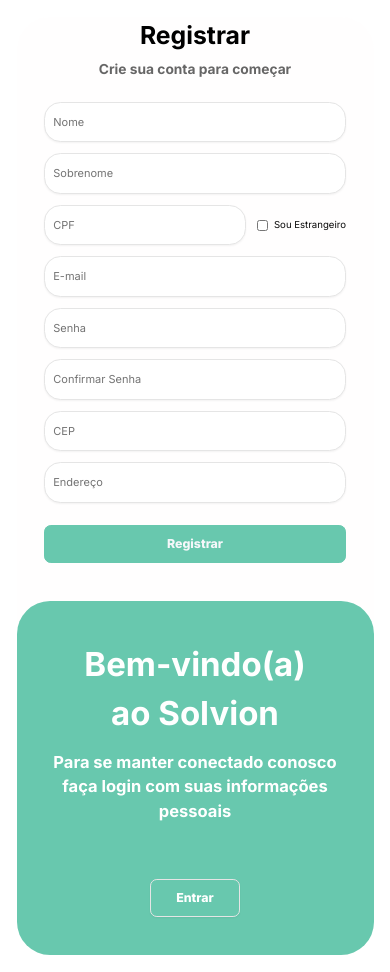
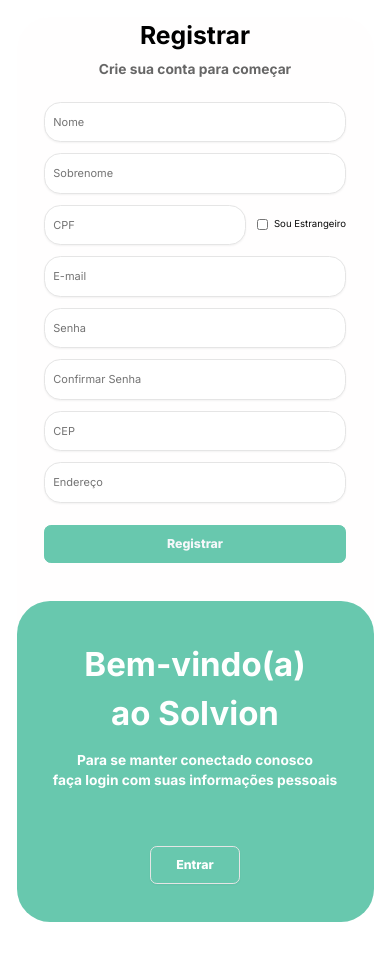
Before and after one commit to groupmonnik/Solvion-FrontEnd, a React (Vite) app: page /sign-up in a window 390 px wide. After the commit the page ends 939 px from the top, so only its background shows below. Built offline with nearby package versions, Linux system fonts and the light colour scheme; some icons are missing.

Commit message:
refactor(sign_up): Ajusta a estilizacão da tela de registro

```diff
--- a/src/pages/public/SignUp/index.tsx
+++ b/src/pages/public/SignUp/index.tsx
@@ -19,11 +19,11 @@
         data-role='signup-content-wrapper'
         className='relative flex w-full max-w-[79.625rem] flex-col-reverse items-stretch rounded-[3rem] bg-[#FFFEFE9C] lg:min-h-[36.9rem] lg:flex-row xl:min-h-[43.125rem]'
       >
-        <section className='z-[2] flex w-full flex-col items-center justify-center rounded-[3rem] bg-[#68C8AE] px-10 py-14 lg:w-1/2 lg:px-16 lg:py-16'>
+        <section className='z-[2] flex w-full flex-col items-center justify-center rounded-[3rem] bg-[#68C8AE] px-8 py-14 sm:px-10 lg:w-1/2 lg:px-16 lg:py-16'>
           <h1 className='text-center text-5xl leading-normal font-bold text-white'>
             Bem-vindo(a) <br /> ao Solvion
           </h1>
-          <h2 className='mt-4 text-center text-2xl leading-normal font-bold text-white'>
+          <h2 className='mt-4 text-center text-xl leading-normal font-bold text-white sm:text-2xl lg:text-xl xl:text-2xl'>
             Para se manter conectado conosco <br /> faça login com suas informações pessoais
           </h2>
           <Link to='/sign-in'>
@@ -101,7 +101,7 @@
 
                   <div
                     data-role='signup-cpf-fields-wrapper'
-                    className='flex items-center gap-4'
+                    className='flex gap-4'
                   >
                     <FormField
                       control={form.control}
@@ -140,7 +140,7 @@
                           data-role='signup-foreigner-field'
                           className='w-fit sm:w-auto sm:flex-1'
                         >
-                          <div className='flex items-center gap-2'>
+                          <div className='mt-4.5 flex h-fit items-center gap-2'>
                             <input
                               type='checkbox'
                               id='isForeigner'
@@ -150,7 +150,7 @@
                             />
                             <Label
                               htmlFor='isForeigner'
-                              className='cursor-pointer text-sm font-normal'
+                              className='h-fit cursor-pointer items-start text-sm font-normal'
                             >
                               Sou Estrangeiro
                             </Label>
```
